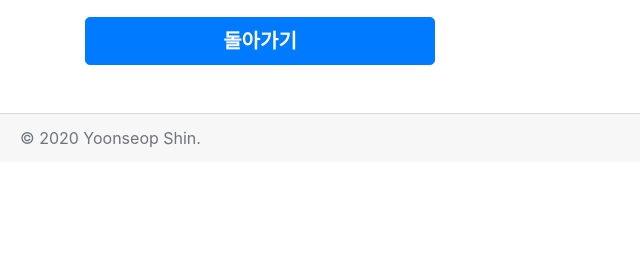
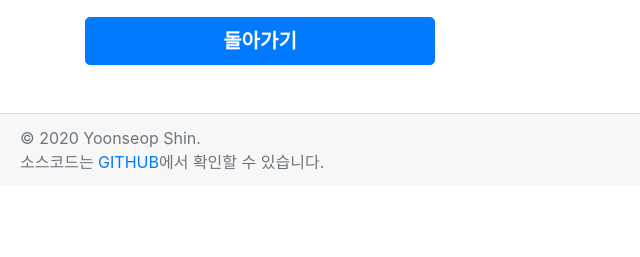
Before and after one commit to sys09270883/movielens-database, a Django app: page /option_select/result/ in a window 1280 px wide. Shown: the part 411-668 px from the top of the page, without its empty margins (0-640 px from the left). Run offline with Django 3.2, Linux system fonts and the light colour scheme; parts of the project's set-up code (start-up, migrations or seed data) failed here and were passed over; some libraries are stand-ins or nearby versions.

Commit message:
add footer

```diff
--- a/movielens/option_select/templates/option_select/result.html
+++ b/movielens/option_select/templates/option_select/result.html
@@ -83,6 +83,8 @@
 
 <div class="card-footer text-muted">
     © 2020 Yoonseop Shin.
+    <br>
+    소스코드는 <a href = "https://github.com/sys09270883/movielens-database">GITHUB</a>에서 확인할 수 있습니다.
 </div>
 <script src="https://code.jquery.com/jquery-3.2.1.slim.min.js" integrity="sha384-KJ3o2DKtIkvYIK3UENzmM7KCkRr/rE9/Qpg6aAZGJwFDMVNA/GpGFF93hXpG5KkN" crossorigin="anonymous"></script>
 <script src="https://cdnjs.cloudflare.com/ajax/libs/popper.js/1.12.9/umd/popper.min.js" integrity="sha384-ApNbgh9B+Y1QKtv3Rn7W3mgPxhU9K/ScQsAP7hUibX39j7fakFPskvXusvfa0b4Q" crossorigin="anonymous"></script>
--- a/movielens/option_select/views.py
+++ b/movielens/option_select/views.py
@@ -1,7 +1,6 @@
 from django.shortcuts import render
 from django.views.generic import View
 from .forms import OptionForm
-from .models import User, Data, MovieGenre, Genre, Movie
 from django.db import connection
 from django.db.models import F
 from django.db.models import Count, Avg
```
